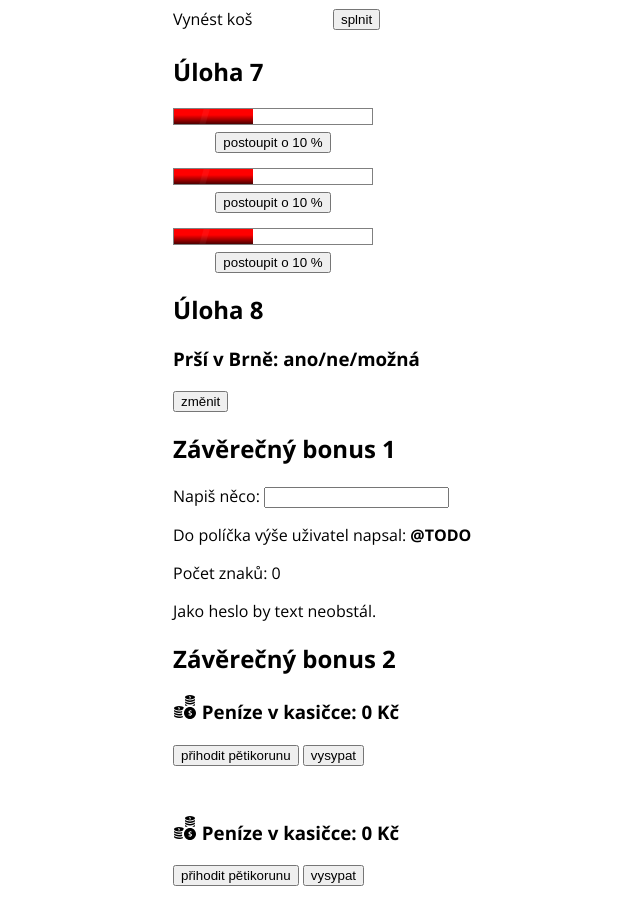
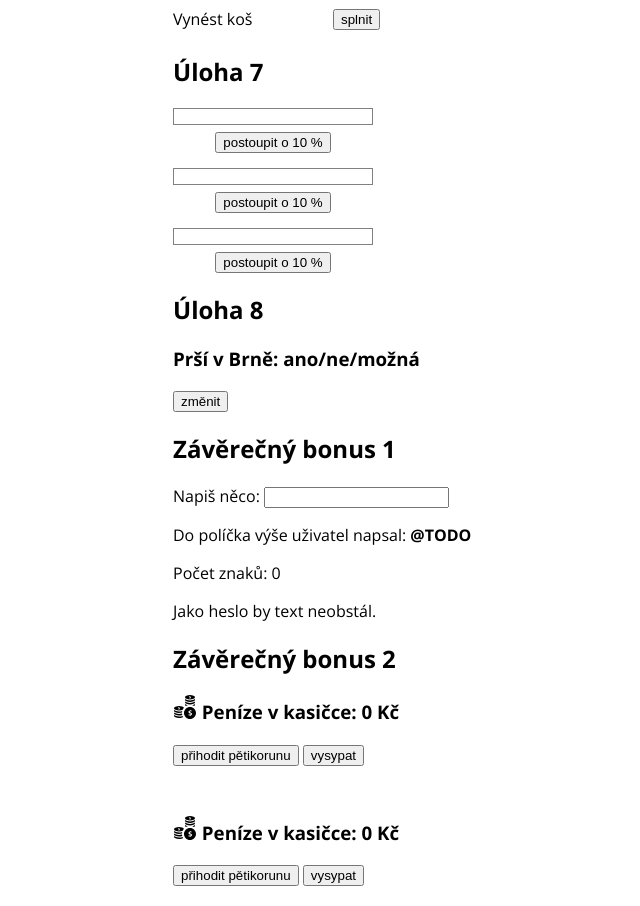
Before and after one commit to ifischerova/react__1, a React app in the folder 04_Udalosti_stav/Cviceni-React-stav-treti-pokus/: page / in a window 1280 px wide. Shown: the part 1311-2217 px from the top of the page, without its empty margins (259-899 px from the left). Built offline with nearby package versions, Linux system fonts and the light colour scheme.

Commit message:
Reseni ulohy c. 7.

```diff
--- a/04_Udalosti_stav/Cviceni-React-stav-treti-pokus/src/Uloha7/index.jsx
+++ b/04_Udalosti_stav/Cviceni-React-stav-treti-pokus/src/Uloha7/index.jsx
@@ -1,4 +1,4 @@
-import React from 'react'
+import React, { useState } from 'react'
 import './ukazatel-uspechu.css'
 
 // Zadání 1: Použij prop `barva` ve style atributu.
@@ -7,18 +7,21 @@ import './ukazatel-uspechu.css'
 // Zadání 4. Nastav prvku `ukazatel-uspechu__postup` šířku podle stavové proměnné.
 
 const UkazatelPokroku = ({ barva }) => {
+
+	const [ciselnyStav, setCiselnyStav] = useState(0);
+
 	return (
 		<div className="ukazatel-uspechu">
 			<div className="ukazatel-uspechu__ramecek">
 				<div
 					className="ukazatel-uspechu__postup"
 					style={{
-						width: '40%',
-						backgroundColor: 'red',
+						width:ciselnyStav + '%',
+						backgroundColor: barva,
 					}}
 				></div>
 			</div>
-			<button>postoupit o 10 %</button>
+			<button onClick={() => setCiselnyStav((ciselnyStav % 100) + 10)}>postoupit o 10 %</button>
 		</div>
 	)
 }
```
